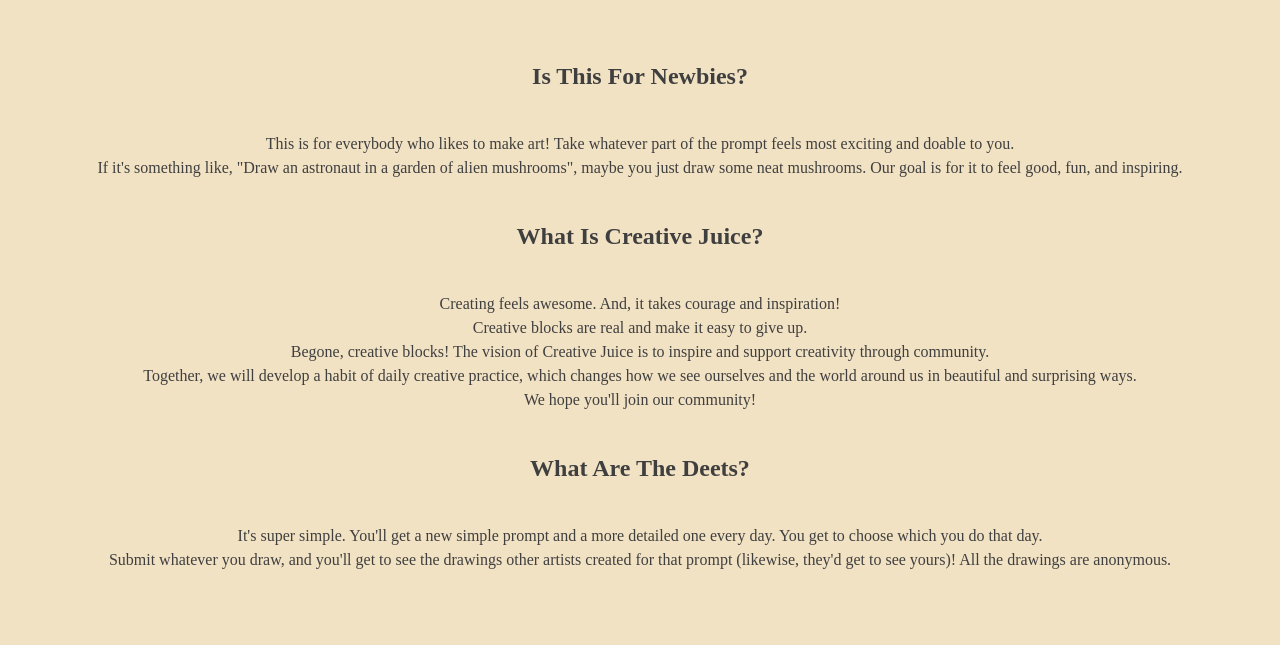
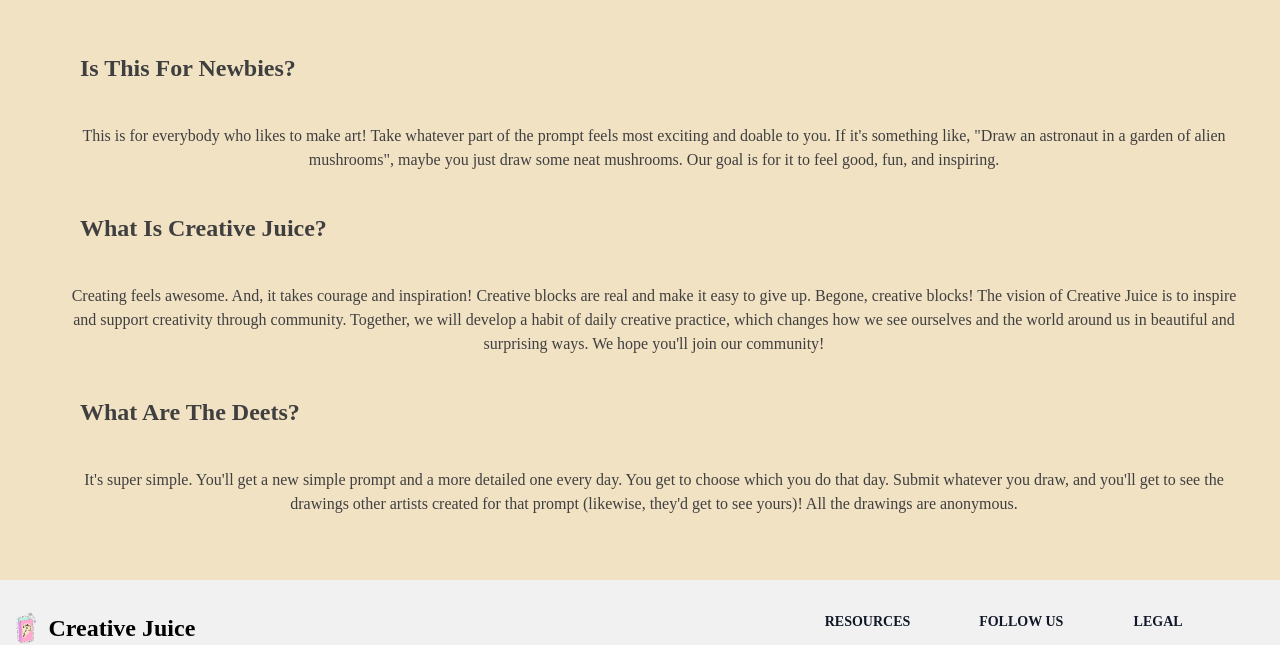
Before and after one commit to Andrew32A/creative-juice, a React (Create React App) app: page / in a window 1280 px wide. Shown: the part 860-1505 px from the top of the page. Built offline with nearby package versions, Linux system fonts and the light colour scheme; a web font is replaced by a local one.

Commit message:
updated logo, repositioned content, updated login/create page.

```diff
--- a/src/components/Content.jsx
+++ b/src/components/Content.jsx
@@ -20,24 +20,24 @@
   return (
     <div className="text-center mt-8 mb-3" style={{ fontFamily: 'DM Sans, sans-serif'}}>
 
-     <div className='m-10 rounded-md p-10 relative'>
+     <div className='rounded-md p-10 flex flex-col items-start'>
 
         <h2 className="text-2xl font-bold m-10 text-[#3f3f3f]">Is This For Newbies?</h2>
-        <p className="text-[#3f3f3f]">This is for everybody who likes to make art!
-        Take whatever part of the prompt feels most exciting and doable to you.<br /> If it's something like,
+        <p className="text-[#3f3f3f] ml-7">This is for everybody who likes to make art!
+        Take whatever part of the prompt feels most exciting and doable to you.  If it's something like,
         "Draw an astronaut in a garden of alien mushrooms", maybe you just draw some neat mushrooms. Our goal is for it to feel good, fun, and inspiring.</p>
 
       <h2 className="text-2xl font-bold m-10 text-[#3f3f3f]">What Is Creative Juice? </h2>
-      <p className="text-[#3f3f3f]">
-        Creating feels awesome. And, it takes courage and inspiration! <br />
-        Creative blocks are real and make it easy to give up. <br />
-        Begone, creative blocks! The vision of Creative Juice is to inspire and support creativity through community. <br />
-        Together, we will develop a habit of daily creative practice, which changes how we see ourselves and the world around us in beautiful and surprising ways. <br />
+      <p className="text-[#3f3f3f] ml-7">
+        Creating feels awesome. And, it takes courage and inspiration!
+        Creative blocks are real and make it easy to give up.
+        Begone, creative blocks! The vision of Creative Juice is to inspire and support creativity through community.
+        Together, we will develop a habit of daily creative practice, which changes how we see ourselves and the world around us in beautiful and surprising ways.
         We hope you'll join our community!
       </p>
 
         <h2 className="text-2xl font-bold m-10 text-[#3f3f3f]">What Are The Deets?</h2>
-        <p className="text-[#3f3f3f] mb-3">It's super simple. You'll get a new simple prompt and a more detailed one every day. You get to choose which you do that day. <br /> Submit whatever you draw, and you'll get to see the drawings other artists created for that prompt (likewise, they'd get to see yours)! All the drawings are anonymous.</p>
+        <p className="text-[#3f3f3f] mb-3 ml-7">It's super simple. You'll get a new simple prompt and a more detailed one every day. You get to choose which you do that day. Submit whatever you draw, and you'll get to see the drawings other artists created for that prompt (likewise, they'd get to see yours)! All the drawings are anonymous.</p>
 
       </div>
     </div>
--- a/src/components/Footer.jsx
+++ b/src/components/Footer.jsx
@@ -1,5 +1,5 @@
 import React from 'react';
-import Logo from '../images/cj-logo.jpg';
+import Logo from '../images/updated-logo.jpg';
 
 const Footer = () => {
   return (
--- a/src/components/Landing.jsx
+++ b/src/components/Landing.jsx
@@ -1,7 +1,7 @@
 import React, { useEffect } from 'react';
 import ScrollReveal from 'scrollreveal';
 import { Link } from 'react-router-dom';
-import Logo from '../images/cj-logo.jpg';
+import Logo from '../images/updated-logo.jpg';
 import Content from "./Content.jsx";
 
 const Home = () => {
@@ -61,7 +61,7 @@
               <p className="email-subtext text-[#3f3f3f] py-4 max-w-[700px] text-xs">We won't spam you. This is simply a fun experiment by artists, for artists.</p>
             </div>
             <div className='img-wrapper'>
-              <img className="w-[250px] mx-auto mt-1 ml-3" src={Logo} alt="Creative Juice Logo" />
+              <img className="w-[350px] mx-auto mt-1 ml-3" src={Logo} alt="Creative Juice Logo" />
             </div>
           </div>
         </div>
--- a/src/components/Login.jsx
+++ b/src/components/Login.jsx
@@ -1,6 +1,6 @@
 import React, { useState } from 'react';
 import { Link } from 'react-router-dom';
-import Logo from '../images/cj-logo.jpg';
+import Logo from '../images/updated-logo.jpg';
 
 const Login = () => {
   const [identifier, setIdentifier] = useState('');
@@ -37,14 +37,14 @@
       <div className="flex min-h-full flex-col justify-center px-6 py-12 lg:px-8">
         <div className="sm:mx-auto sm:w-full sm:max-w-sm">
           <img className="w-[3em] mx-auto" src={Logo} alt="Creative Juice Logo" />
-          <h1 style={{ fontFamily: 'DM Sans, sans-serif' }} className="mt-10 text-center text-4xl leading-9 tracking-tight drop-shadow-2xl font-bold text-[#3f3f3f]">Log in to Get the Juice!</h1>
+          <h1 style={{ fontFamily: 'DM Sans, sans-serif' }} className="mt-10 text-center text-4xl leading-9 tracking-tight drop-shadow-2xl text-[#3f3f3f]">Log in to Get the Juice!</h1>
         </div>
 
         <div className="mt-5 sm:mx-auto sm:w-full sm:max-w-sm">
           <form className="space-y-6" onSubmit={handleLogin}>
             <div>
               <label htmlFor="identifier" className="block text-sm font-medium leading-6 text-gray-900"></label>
-              <div className="mt-2">
+              <div className="mt-2 ">
                 <input
                   id="identifier"
                   name="identifier"
@@ -52,7 +52,7 @@
                   placeholder='  Email Address'
                   autoComplete="username"
                   required
-                  className="block w-full rounded-md border-0 py-1.5 text-gray-900 shadow-sm ring-1 ring-inset ring-gray-300 placeholder:text-gray-400 focus:ring-2 focus:ring-inset focus:ring-indigo-600 sm:text-sm sm:leading-6"
+                  className="border-[#003000] border-2 block w-full py-1.5 text-gray-900 shadow-sm ring-1 ring-inset ring-gray-300 placeholder:text-gray-400 focus:ring-2 focus:ring-inset focus:ring-indigo-600 sm:text-sm sm:leading-6"
                   value={identifier}
                   onChange={(e) => setIdentifier(e.target.value)}
                 />
@@ -74,7 +74,7 @@
                   placeholder='  Password'
                   autoComplete="current-password"
                   required
-                  className="block w-full rounded-md border-0 py-1.5 text-gray-900 shadow-sm ring-1 ring-inset ring-gray-300 placeholder:text-gray-400 focus:ring-2 focus:ring-inset focus:ring-indigo-600 sm:text-sm sm:leading-6"
+                  className="border-[#003000] border-2 block w-full py-1.5 text-gray-900 shadow-sm ring-1 ring-inset ring-gray-300 placeholder:text-gray-400 focus:ring-2 focus:ring-inset focus:ring-indigo-600 sm:text-sm sm:leading-6"
                   value={password}
                   onChange={(e) => setPassword(e.target.value)}
                 />
--- a/src/components/Navbar.jsx
+++ b/src/components/Navbar.jsx
@@ -1,7 +1,7 @@
 import React, { useState, useEffect, useRef } from 'react';
 import ScrollReveal from 'scrollreveal';
 import { Link } from 'react-router-dom';
-import Logo from '../images/cj-logo.jpg';
+import Logo from '../images/updated-logo.jpg';
 
 const NavBar = () => {
   const [isScrolled, setIsScrolled] = useState(false);
--- a/src/components/Signup.jsx
+++ b/src/components/Signup.jsx
@@ -1,7 +1,7 @@
 import React, { useState } from 'react';
 import axios from 'axios';
 import { Link } from 'react-router-dom';
-import Logo from '../images/cj-logo.jpg';
+import Logo from '../images/updated-logo.jpg';
 
 const Signup = () => {
   const [username, setUsername] = useState('');
@@ -58,7 +58,7 @@
                   placeholder='  Username'
                   autoComplete="username"
                   required
-                  className="block w-full rounded-md border-0 py-1.5 text-[#3f3f3f] shadow-sm ring-1 ring-inset ring-gray-300 placeholder:text-gray-400 focus:ring-2 focus:ring-inset focus:ring-indigo-600 sm:text-sm sm:leading-6"
+                  className="border-[#003000] border-2 block w-full py-1.5 text-[#3f3f3f] shadow-sm ring-1 ring-inset ring-gray-300 placeholder:text-gray-400 focus:ring-2 focus:ring-inset focus:ring-indigo-600 sm:text-sm sm:leading-6"
                   value={username}
                   onChange={(e) => setUsername(e.target.value)}
                 />
@@ -74,7 +74,7 @@
                   placeholder='  Email Address'
                   autoComplete="email"
                   required
-                  className="block w-full rounded-md border-0 py-1.5 text-[#3f3f3f] shadow-sm ring-1 ring-inset ring-gray-300 placeholder:text-gray-400 focus:ring-2 focus:ring-inset focus:ring-indigo-600 sm:text-sm sm:leading-6"
+                  className="border-[#003000] border-2 block w-full py-1.5 text-[#3f3f3f] shadow-sm ring-1 ring-inset ring-gray-300 placeholder:text-gray-400 focus:ring-2 focus:ring-inset focus:ring-indigo-600 sm:text-sm sm:leading-6"
                   value={email}
                   onChange={(e) => setEmail(e.target.value)}
                 />
@@ -93,7 +93,7 @@
                   placeholder='  Password'
                   autoComplete="current-password"
                   required
-                  className="block w-full rounded-md border-0 py-1.5 text-gray-900 shadow-sm ring-1 ring-inset ring-gray-300 placeholder:text-gray-400 focus:ring-2 focus:ring-inset focus:ring-indigo-600 sm:text-sm sm:leading-6"
+                  className="border-[#003000] border-2 block w-full py-1.5 text-gray-900 shadow-sm ring-1 ring-inset ring-gray-300 placeholder:text-gray-400 focus:ring-2 focus:ring-inset focus:ring-indigo-600 sm:text-sm sm:leading-6"
                   value={password}
                   onChange={(e) => setPassword(e.target.value)}
                 />
```
Also changed, not shown: src/images/updated-logo.jpg (added).
